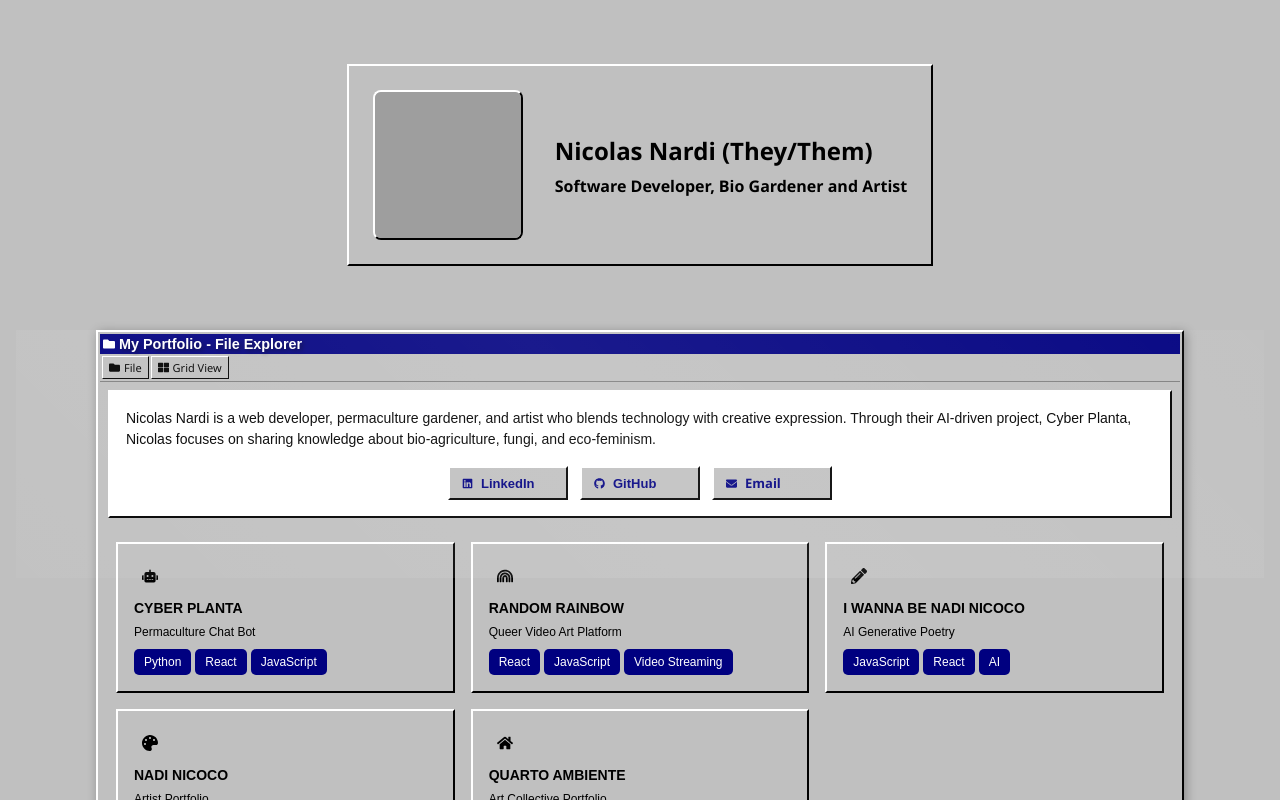
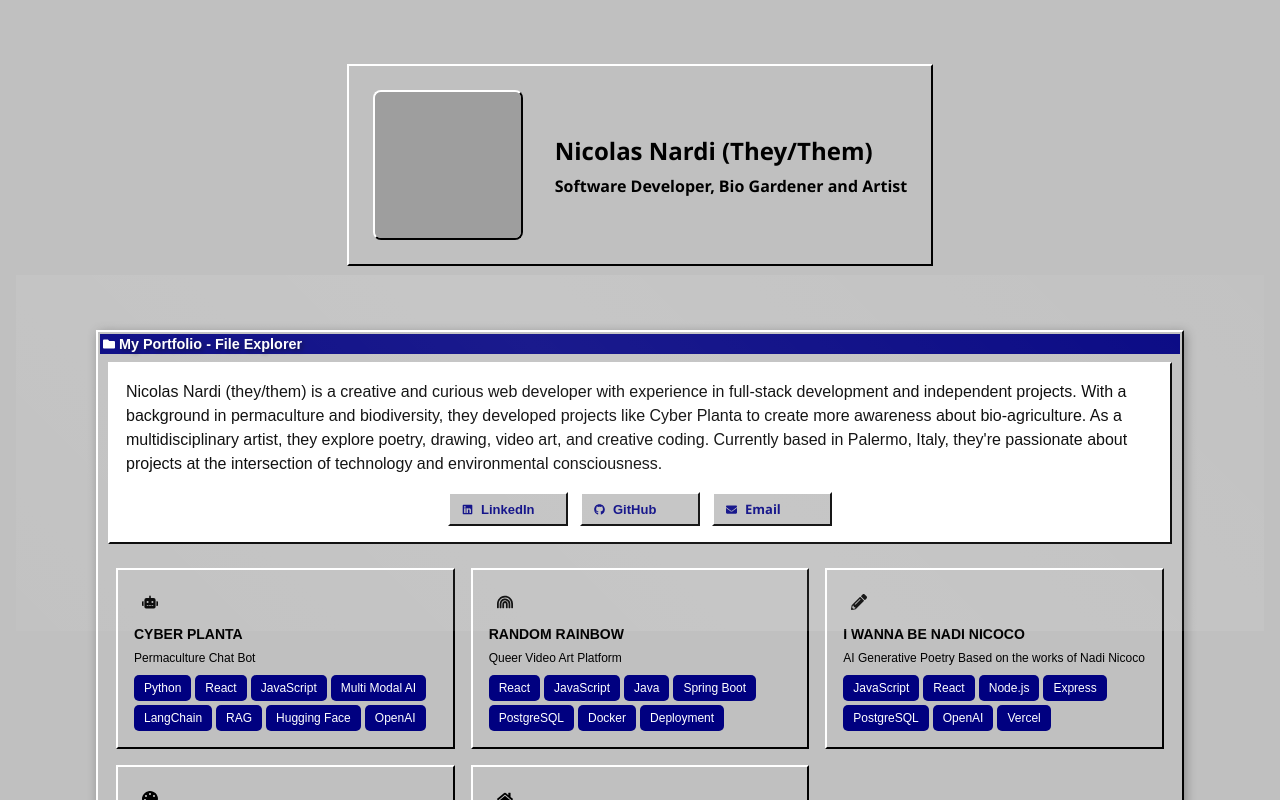
Before and after one commit to nicolasnardi404/nicolas_nardi_portfolio, a Next.js app: page / in a window 1280 px wide. Shown: the top 800 px of the page. Built offline with nearby package versions, Linux system fonts and the light colour scheme; grey boxes are pictures that could not be loaded; a web font is replaced by a local one.

Commit message:
make adjustments on style

```diff
--- a/src/app/components/ProjectCard.js
+++ b/src/app/components/ProjectCard.js
@@ -24,7 +24,7 @@ const ProjectCard = ({
         <p className={styles.projectDescription}>{description}</p>
         {tags.length > 0 && (
           <div className={styles.tags}>
-            {tags.slice(0, 3).map((tag, index) => (
+            {tags.map((tag, index) => (
               <span key={index} className={styles.tag}>
                 {tag}
               </span>
--- a/src/app/components/Projects.js
+++ b/src/app/components/Projects.js
@@ -22,7 +22,16 @@ const projects = [
   {
     id: 1,
     title: "CYBER PLANTA",
-    tags: ["Python", "React", "JavaScript", "AI"],
+    tags: [
+      "Python",
+      "React",
+      "JavaScript",
+      "Multi Modal AI",
+      "LangChain",
+      "RAG",
+      "Hugging Face",
+      "OpenAI",
+    ],
     description: "Permaculture Chat Bot",
     longDescription:
       "An AI-powered chatbot focused on permaculture and bio-agriculture. This project combines machine learning with ecological knowledge to provide guidance on sustainable gardening practices and environmental consciousness.",
@@ -36,7 +45,15 @@ const projects = [
     description: "Queer Video Art Platform",
     longDescription:
       "A digital platform celebrating queer video art and experimental media. This project creates a space for LGBTQIA+ artists to share and discover unique visual expressions.",
-    tags: ["React", "JavaScript", "Video Streaming"],
+    tags: [
+      "React",
+      "JavaScript",
+      "Java",
+      "Spring Boot",
+      "PostgreSQL",
+      "Docker",
+      "Deployment",
+    ],
     image: "/images/randomrainbow.png",
     link: "https://randomrainbow.art",
     icon: <FaRainbow />,
@@ -44,10 +61,18 @@ const projects = [
   {
     id: 3,
     title: "I WANNA BE NADI NICOCO",
-    description: "AI Generative Poetry",
+    description: "AI Generative Poetry Based on the works of Nadi Nicoco",
     longDescription:
       "An experimental AI project that generates poetry inspired by personal narratives and identity exploration. The project uses machine learning to create unique poetic expressions.",
-    tags: ["JavaScript", "React", "AI", "Poetry"],
+    tags: [
+      "JavaScript",
+      "React",
+      "Node.js",
+      "Express",
+      "PostgreSQL",
+      "OpenAI",
+      "Vercel",
+    ],
     image: "/images/iwannabenadinicoco.png",
     link: "https://iwannabenadinicoco.art",
     icon: <FaPencilAlt />,
@@ -55,7 +80,7 @@ const projects = [
   {
     id: 4,
     title: "NADI NICOCO",
-    tags: ["HTML", "CSS", "JavaScript", "Art"],
+    tags: ["HTML", "CSS", "JavaScript"],
     description: "Artist Portfolio",
     longDescription:
       "A personal artist portfolio showcasing digital and traditional artwork, exploring themes of identity, technology, and nature through various mediums.",
@@ -66,7 +91,7 @@ const projects = [
   {
     id: 5,
     title: "QUARTO AMBIENTE",
-    tags: ["HTML", "CSS", "JavaScript", "Gallery"],
+    tags: ["HTML", "CSS", "JavaScript"],
     description: "Art Collective Portfolio",
     longDescription:
       "A digital gallery space for an art collective, featuring interactive exhibitions and collaborative projects that explore environmental and social themes.",
@@ -115,29 +140,16 @@ const Projects = () => {
           </div>
         </div>
 
-        <div className={styles.toolbar}>
-          <button className={styles.toolbarButton}>
-            <FaFolder size={11} /> File
-          </button>
-          <button
-            className={styles.toolbarButton}
-            onClick={() => setViewMode(viewMode === "grid" ? "list" : "grid")}
-          >
-            {viewMode === "grid" ? (
-              <FaThLarge size={11} />
-            ) : (
-              <FaList size={11} />
-            )}
-            Grid View
-          </button>
-        </div>
-
         <div className={styles.introCard}>
           <p className={styles.introText}>
-            Nicolas Nardi is a web developer, permaculture gardener, and artist
-            who blends technology with creative expression. Through their
-            AI-driven project, Cyber Planta, Nicolas focuses on sharing
-            knowledge about bio-agriculture, fungi, and eco-feminism.
+            Nicolas Nardi (they/them) is a creative and curious web developer
+            with experience in full-stack development and independent projects.
+            With a background in permaculture and biodiversity, they developed
+            projects like Cyber Planta to create more awareness about
+            bio-agriculture. As a multidisciplinary artist, they explore poetry,
+            drawing, video art, and creative coding. Currently based in Palermo,
+            Italy, they're passionate about projects at the intersection of
+            technology and environmental consciousness.
           </p>
           <div className={styles.socialLinks}>
             <a
--- a/src/app/styles/App.css
+++ b/src/app/styles/App.css
@@ -1,4 +1,4 @@
-/* Windows 95 Theme */
+
 body {
   margin: 0;
   padding: 8px;
--- a/src/app/styles/ProjectDetails.module.css
+++ b/src/app/styles/ProjectDetails.module.css
@@ -78,7 +78,7 @@
 }
 
 .projectDescription {
-  font-size: 12px;
+  font-size: 1em;
   line-height: 1.4;
   margin: 16px;
   color: var(--win95-black);
@@ -90,6 +90,8 @@
   flex-wrap: wrap;
   gap: 4px;
   margin: 16px;
+  align-items: center;
+  justify-content: center;
 }
 
 .tag {
@@ -101,17 +103,18 @@
 }
 
 .projectLink {
-  display: inline-flex;
+  display: flex;
   align-items: center;
+  justify-content: center;
   background: var(--win95-gray);
   border: 2px solid var(--win95-white);
   border-right-color: var(--win95-black);
   border-bottom-color: var(--win95-black);
   color: var(--win95-black);
-  padding: 4px 8px;
-  font-size: 11px;
+  padding: 8px 8px;
+  font-size: 0.9em;
   text-decoration: none;
-  margin: 0 16px 16px;
+  margin: 4px 16px 16px;
   cursor: pointer;
 }
 
--- a/src/app/styles/projects.module.css
+++ b/src/app/styles/projects.module.css
@@ -220,13 +220,6 @@
   transform: scale(1.1);
 }
 
-.toolbar {
-  background: var(--retro-dark);
-  padding: 4px 8px;
-  display: flex;
-  gap: 8px;
-  border-bottom: 2px solid var(--retro-cyan);
-}
 
 .toolbarButton {
   background: transparent;
@@ -274,7 +267,7 @@
 }
 
 .introText {
-  font-size: 14px;
+  font-size: 1em;
   line-height: 1.5;
   margin-bottom: 16px;
   color: var(--win95-black);
@@ -441,26 +434,7 @@
   padding: 3px 1px 1px 3px;
 }
 
-.toolbar {
-  background: var(--win95-gray);
-  padding: 2px;
-  display: flex;
-  gap: 2px;
-  border-bottom: 1px solid var(--win95-dark-gray);
-}
 
-.toolbarButton {
-  background: var(--win95-gray);
-  border: 1px solid var(--win95-white);
-  border-right-color: var(--win95-black);
-  border-bottom-color: var(--win95-black);
-  padding: 3px 6px;
-  display: flex;
-  align-items: center;
-  gap: 4px;
-  font-size: 11px;
-  cursor: pointer;
-}
 
 .toolbarButton:active {
   border: 1px solid var(--win95-black);
```
